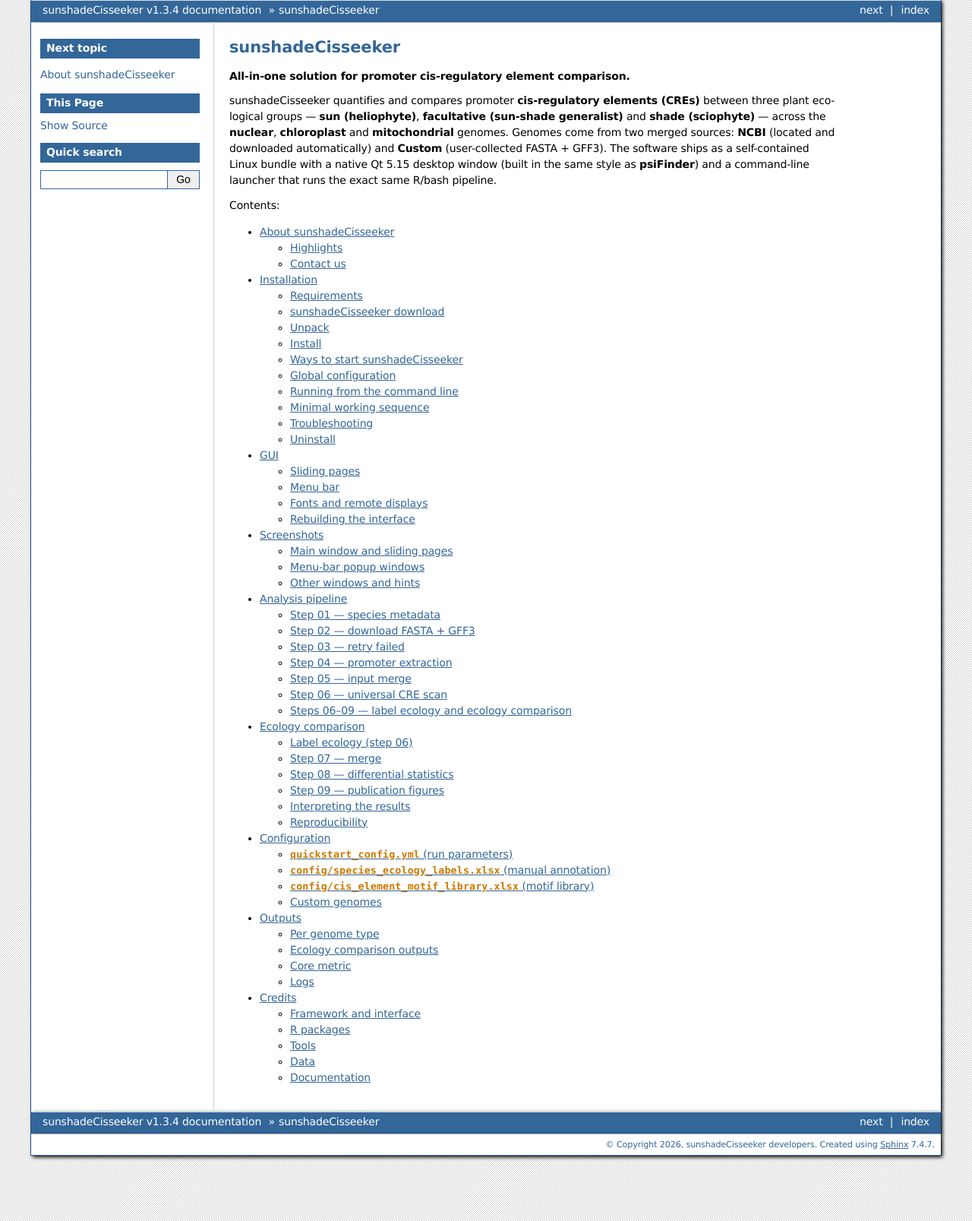
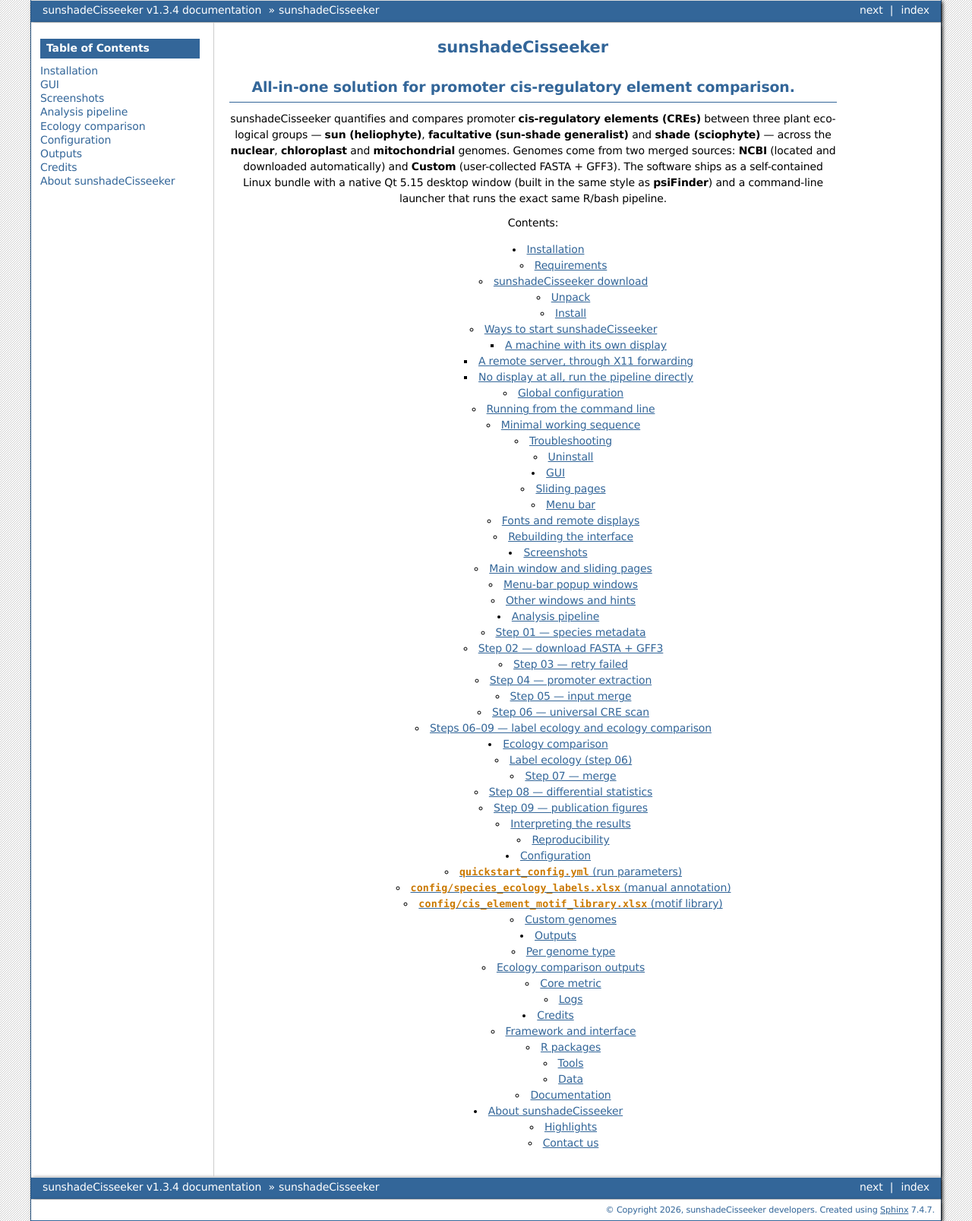
Before and after one commit to chenzhr23/sunshadeCisseeker-docs, a Sphinx documentation site: the page built from docs/index.rst, in a window 1280 px wide. Shown: the whole page at 76% size. Built offline with Sphinx 7.4.7, drawn with Linux system fonts in a browser that asks for light colours.

Commit message:
docs: psiFinder-style flat sidebar and deep Contents, centered text and images

```diff
--- a/docs/_static/custom.css
+++ b/docs/_static/custom.css
@@ -5,3 +5,43 @@
     color: #cc0000;
     font-weight: bold;
 }
+
+/* Centered presentation: body text and images are centered, exactly like the
+   psiFinder-style layout this documentation follows. */
+div.body {
+    text-align: center;
+}
+
+/* Keep bullet markers attached while the list text is centered. */
+div.body ul,
+div.body ol {
+    list-style-position: inside;
+}
+
+/* Images and figures centered in the text column. */
+div.body img {
+    display: block;
+    margin-left: auto;
+    margin-right: auto;
+}
+
+div.figure {
+    text-align: center;
+}
+
+/* Tables centered as a block with centered cell text. */
+div.body table.docutils {
+    margin-left: auto;
+    margin-right: auto;
+}
+
+div.body table.docutils th,
+div.body table.docutils td {
+    text-align: center;
+}
+
+/* Code blocks stay left-aligned so commands remain readable. */
+div.body div.highlight,
+div.body pre {
+    text-align: left;
+}
--- a/docs/conf.py
+++ b/docs/conf.py
@@ -23,5 +23,13 @@
 html_static_path = ["_static"]
 html_css_files = ["custom.css"]
 
+# Sidebar layout exactly like psiFinder: one flat "Table of Contents" list of
+# the top-level pages (no local toc, no relations, no source link, no search
+# box), while the index body keeps the deep, fully expanded Contents tree.
+html_sidebars = {"**": ["globaltoc.html"]}
+html_theme_options = {
+    "globaltoc_maxdepth": 1,
+}
+
 # The :red: text role used by the psiFinder docs.
 rst_prolog = ".. role:: red\n"
--- a/docs/index.rst
+++ b/docs/index.rst
@@ -1,7 +1,8 @@
 sunshadeCisseeker
 =================
 
-**All-in-one solution for promoter cis-regulatory element comparison.**
+All-in-one solution for promoter cis-regulatory element comparison.
+--------------------------------------------------------------------
 
 sunshadeCisseeker quantifies and compares promoter **cis-regulatory elements
 (CREs)** between three plant ecological groups — **sun (heliophyte)**,
```
Also changed, not shown: other parts of docs/index.rst (+2 -2 lines).
